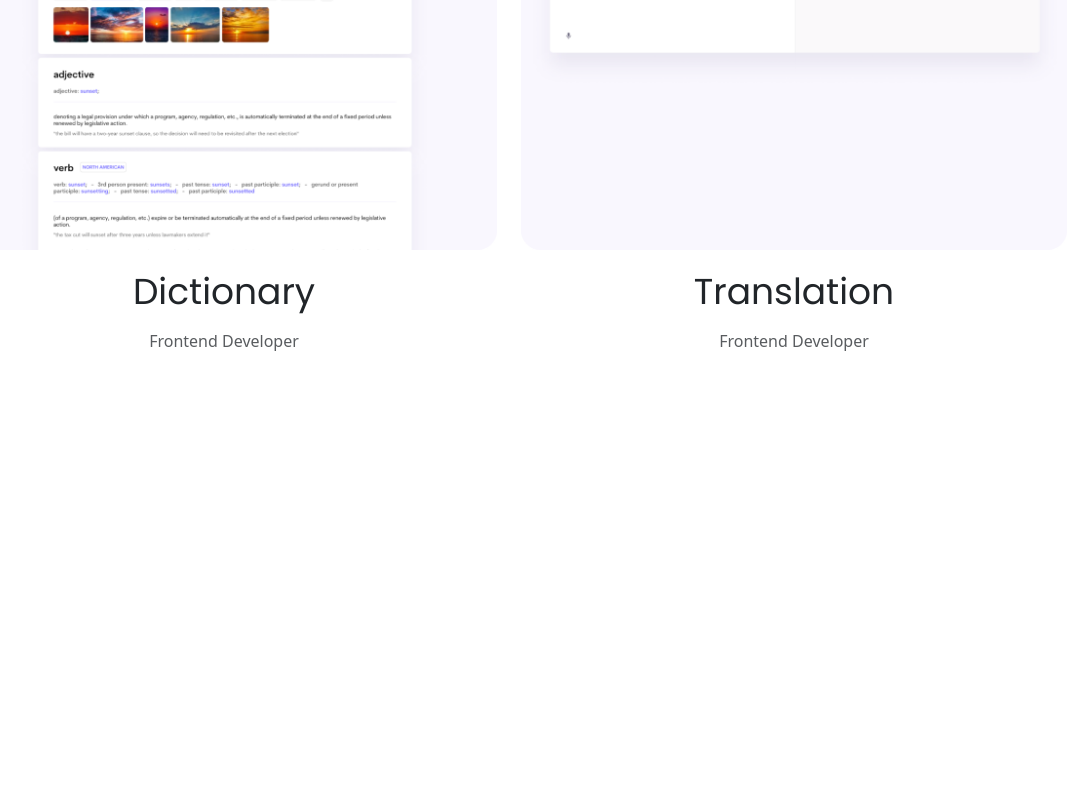
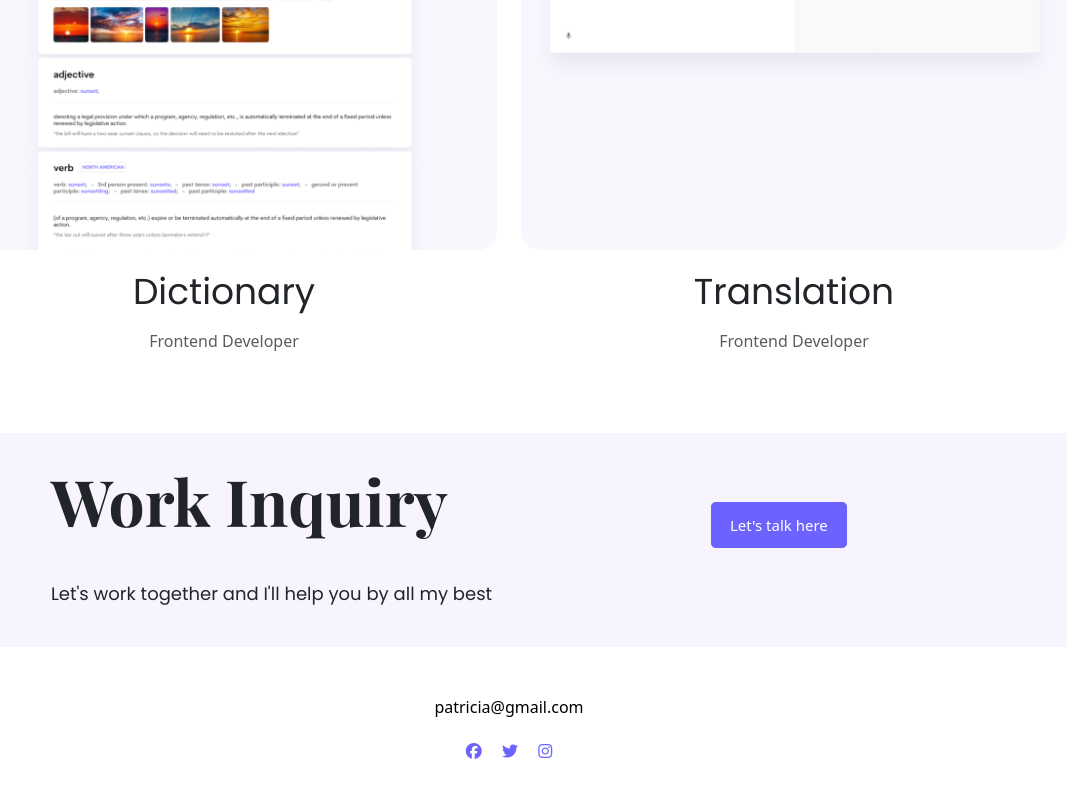
Before and after one commit to tdang021/portfolio-project, a plain HTML site: page work.html in a window 1280 px wide. Shown: the part 1367-2164 px from the top of the page, without its empty margins (131-1208 px from the left). Before the commit the page ends 1760 px from the top, so only its background shows below. Drawn offline with nearby package versions, Linux system fonts and the light colour scheme.

Commit message:
Added footer to about, contact, and work pages

```diff
--- a/source/style.css
+++ b/source/style.css
@@ -145,6 +145,10 @@ p.title {
   background: var(--brand-background);
 }
 
+footer {
+  margin-top: 40px;
+}
+
 footer h2 {
   font-family: "playfair display";
   padding-left: 100px;
@@ -168,16 +172,14 @@ footer .quote {
 }
 
 @media (max-width: 700px) {
-  .index-img {
-    display: none;
-  }
   h1 {
     font-size: 80px;
     padding: 0px 10px;
     text-align: center;
   }
   h2 {
-    font-size: 44px;
+    margin-top: 40px;
+    font-size: 40px;
     text-align: center;
   }
   p {
--- a/work.html
+++ b/work.html
@@ -91,6 +91,38 @@
             </div>
           </div>
         </div>
+
+        <footer>
+          <div class="footer-contact-box">
+            <div class="row mb-5 footer-text">
+              <div class="col-md-8">
+                <h2>Work Inquiry</h2>
+                <p class="quote">
+                  Let's work together and I'll help you by all my best
+                </p>
+              </div>
+              <div class="col-md-4 footer-button">
+                <a href="" class="start-button">Let's talk here</a>
+              </div>
+            </div>
+          </div>
+          <div class="footer-contact">
+            <center>
+              <a href="mailto:patricia@gmail.com" class="footer-email"
+                >patricia@gmail.com</a
+              >
+
+              <p class="icons">
+                <i class="fa-brands fa-facebook p-2" style="color: #6d63ff"></i>
+                <i class="fa-brands fa-twitter p-2" style="color: #6d63ff"></i>
+                <i
+                  class="fa-brands fa-instagram p-2"
+                  style="color: #6d63ff"
+                ></i>
+              </p>
+            </center>
+          </div>
+        </footer>
       </div>
     </div>
   </body>
```
Also changed, not shown: about.html (+31 -0 lines), contact.html (+29 -0 lines), index.html (+3 -3 lines).
